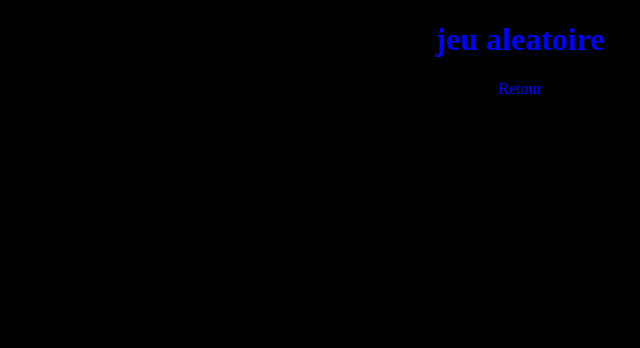
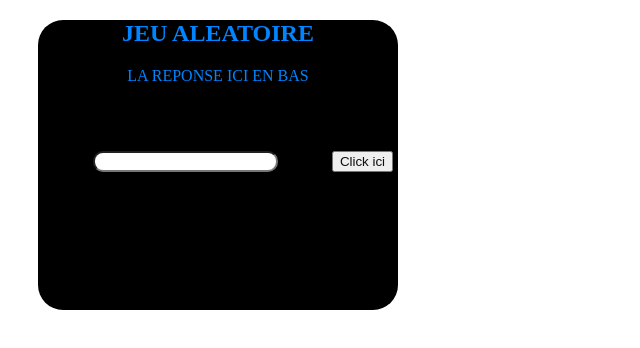
Before and after one commit to Annette-Bwemere-Salama/jeuAleatoire, a plain HTML site: page index.html in a window 1280 px wide. Shown: the whole page, without its empty margins (120-760 px from the left). Drawn offline with Linux system fonts and the light colour scheme.

```diff
--- a/index.html
+++ b/index.html
@@ -9,10 +9,14 @@
     <title>Gessing Game</title>
 </head>
 <body>
-       <h1>jeu aleatoire</h1>
-    <div class="formulaire">
-       <p>Retour</p>
-    </div>
+    <section id="physique">
+       <h1>JEU ALEATOIRE</h1>
+     <div class="formulaire">
+       <p>LA REPONSE ICI EN BAS</p>
+     </div>
+     <input type="text" name="name" id="name" required>
+     <button class="button">Click ici</button>
+    </section>
 
 
 
--- a/style.css
+++ b/style.css
@@ -1,6 +1,25 @@
 body{
     border: blanchedalmond;
-    color: blue;
+    color: rgb(0, 132, 255);
+
+
+}
+#physique{
     background-color: black;
     text-align: center;
+    width: 360px;
+    height: 290px;
+    margin-left: 150px;
+    border-radius: 25px;
 }
+section, h1{
+    text-decoration: solid;
+    text-shadow: 7px;
+}
+#name{
+    border-radius: 10px;
+    margin: 50px;
+}
+.button{
+    color:rgb(14, 14, 19)
+}
```
